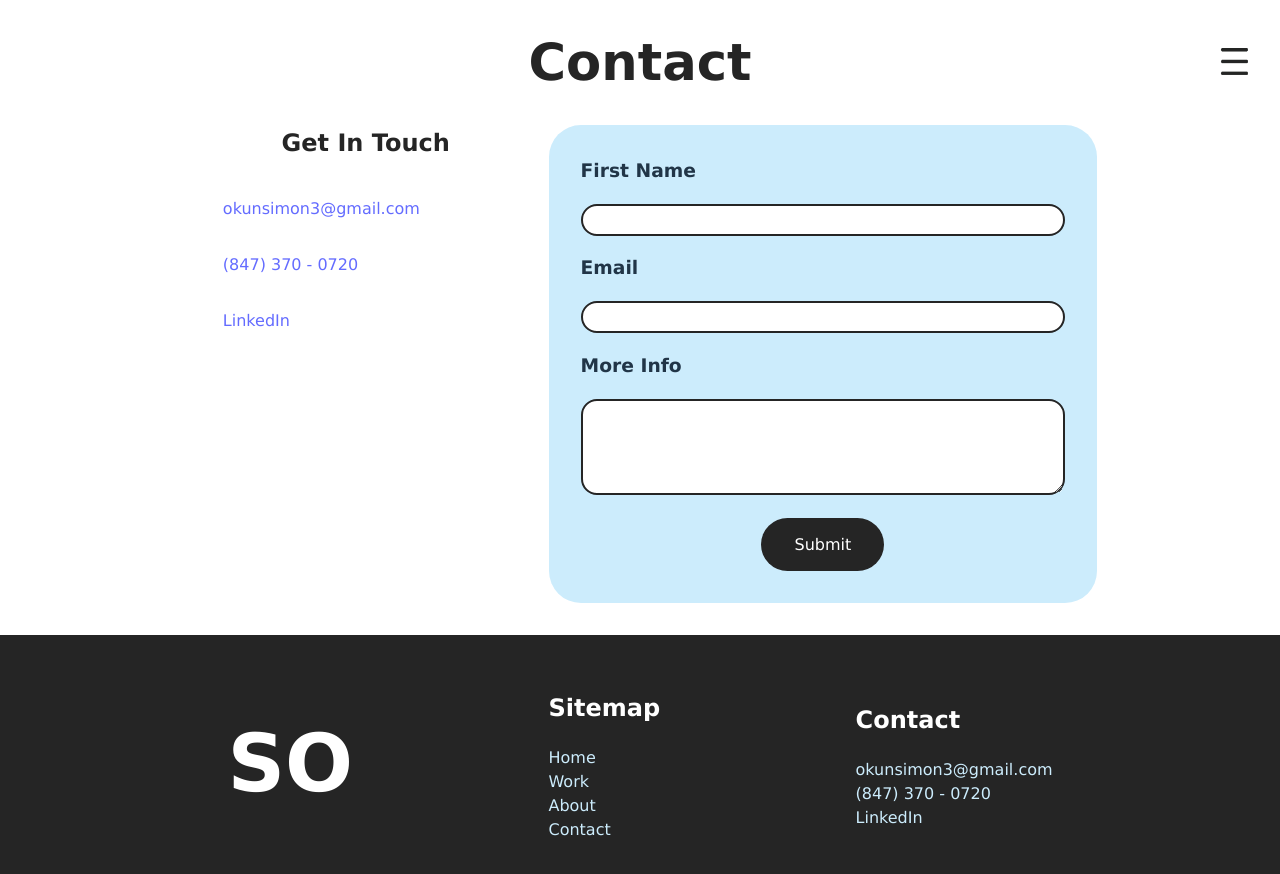
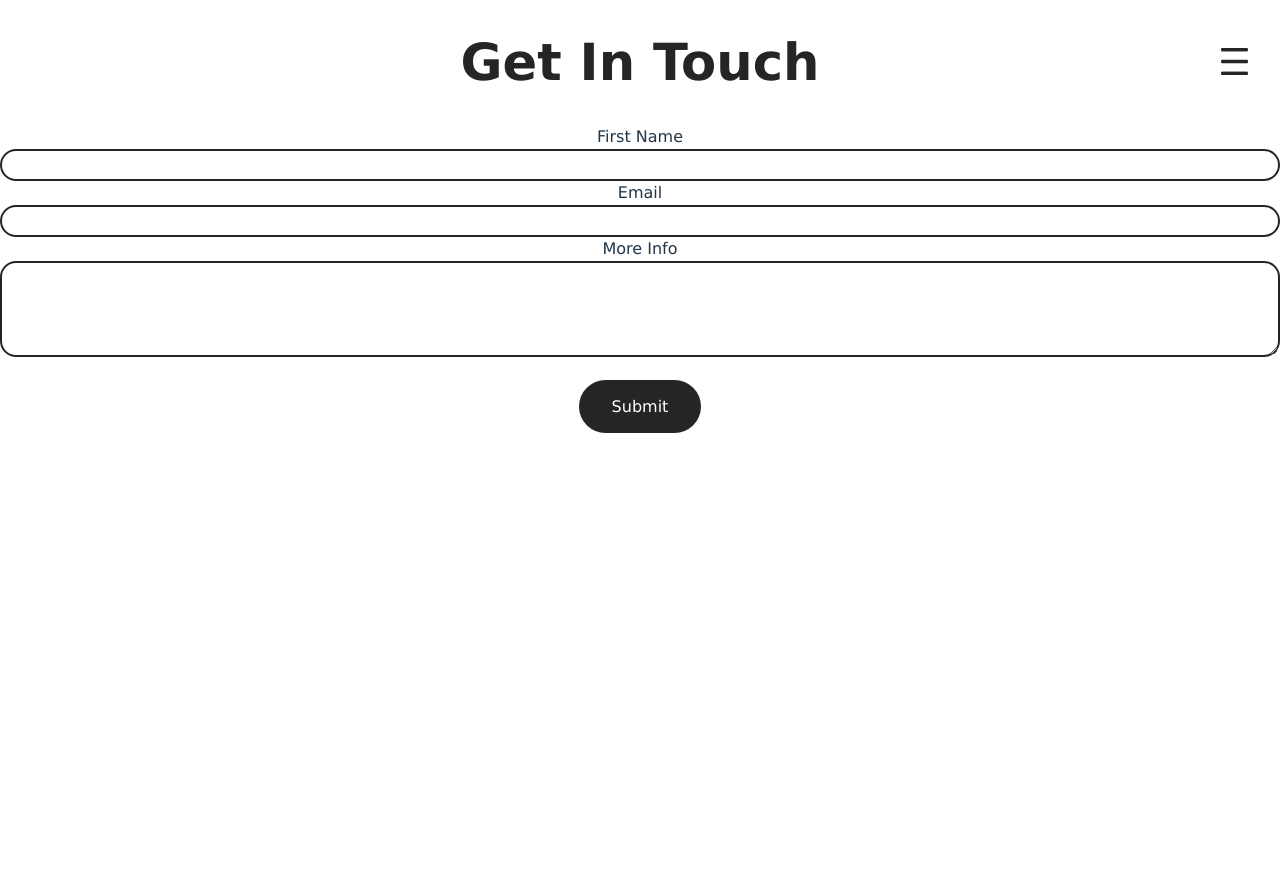
Before and after one commit to okunsimon3/okun_portfolio_final, a React (Vite) app: page /contact in a window 1280 px wide. Shown: the top 874 px of the page. After the commit the page ends 800 px from the top, so only its background shows below. Built offline with nearby package versions, Linux system fonts and the light colour scheme.

Commit message:
contact updates

```diff
--- a/src/Contact.jsx
+++ b/src/Contact.jsx
@@ -3,42 +3,32 @@ import { NavIcon } from './components/NavIcon'
 import './Contact.css'
 import './Mobile.css'
 
-export default function Contact() {
-    return (
-        <>
+const Contact = () => (
+    <div className="contact-page">
         <NavIcon />
-        <h1>Contact</h1>
-        <div className="contact-grid">
-            <div className="contact-grid-left">
-                <h2>Get In Touch</h2>
-                <ul>
-                    <li><a href='mailto:okunsimon3@gmail.com' target='blank'>okunsimon3@gmail.com</a></li>
-                    <li><a href='tel:18473700720'>(847) 370 - 0720</a></li>
-                    <li><a href='https://www.linkedin.com/in/simonokun/' target='blank'>LinkedIn</a></li>
-                </ul>
+        <div className='contact-container'>
+            <div className='contact-left'>
+                <h1>Get In Touch</h1>
             </div>
-            <div className="contact-grid-right">
             <form className='contact-form'
             name='contact'
             method='POST'
-                    data-netlify="true"
+            data-netlify='True'
+            action="/success"
             >
                 <input type="hidden" name="form-name" value="contact" />
                 <div>
-                        <h3 className='contact-first-text'>First Name</h3>
-                        <label>
-                            <input type="text" name="first-name" required/>
+                    <label>First Name
+                        <input type="text" name="first-name" />
                     </label>
                 </div>
                 <div>
-                        <h3>Email</h3>
-                        <label>
-                            <input type="email" name="email" required/>
+                    <label>Email
+                        <input type="email" name="email" />
                     </label>
                 </div>
                 <div>
-                        <h3>More Info</h3>
-                        <label>
+                    <label>More Info
                         <textarea name="message"></textarea>
                     </label>
                 </div>
@@ -46,7 +36,6 @@ export default function Contact() {
             </form>
         </div>
     </div>
-        <Footer />
-        </>
-    )
-}
+);
+
+export default Contact;
```
Lines whose indentation alone changed are shown as unchanged.
